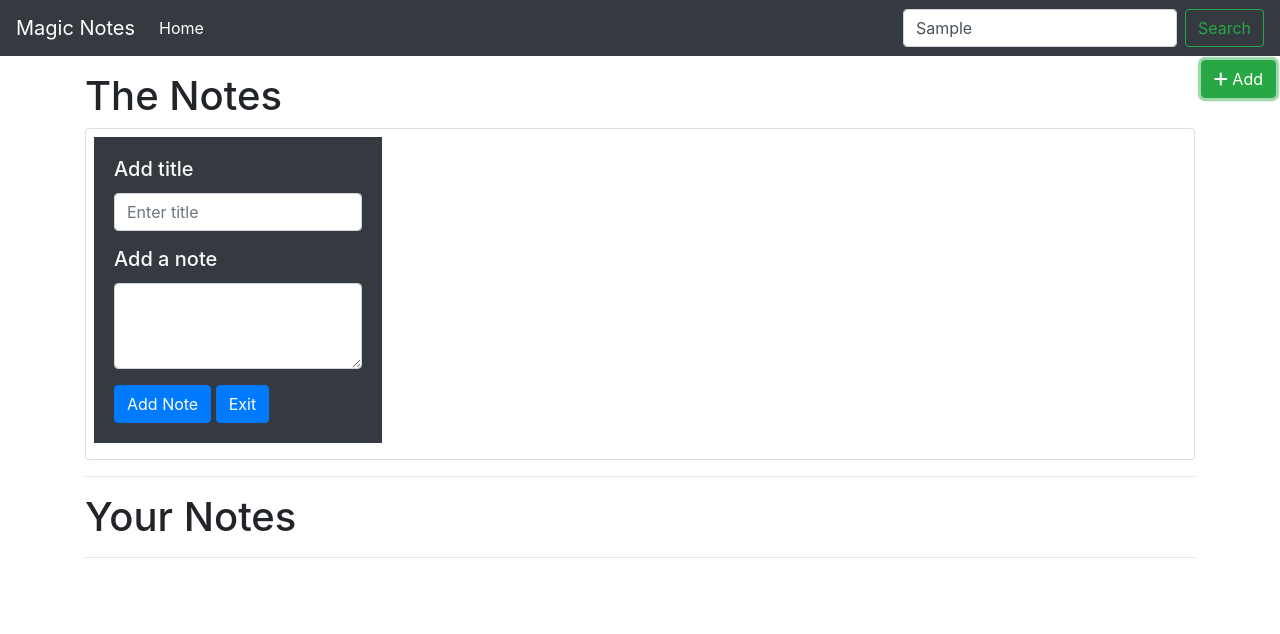
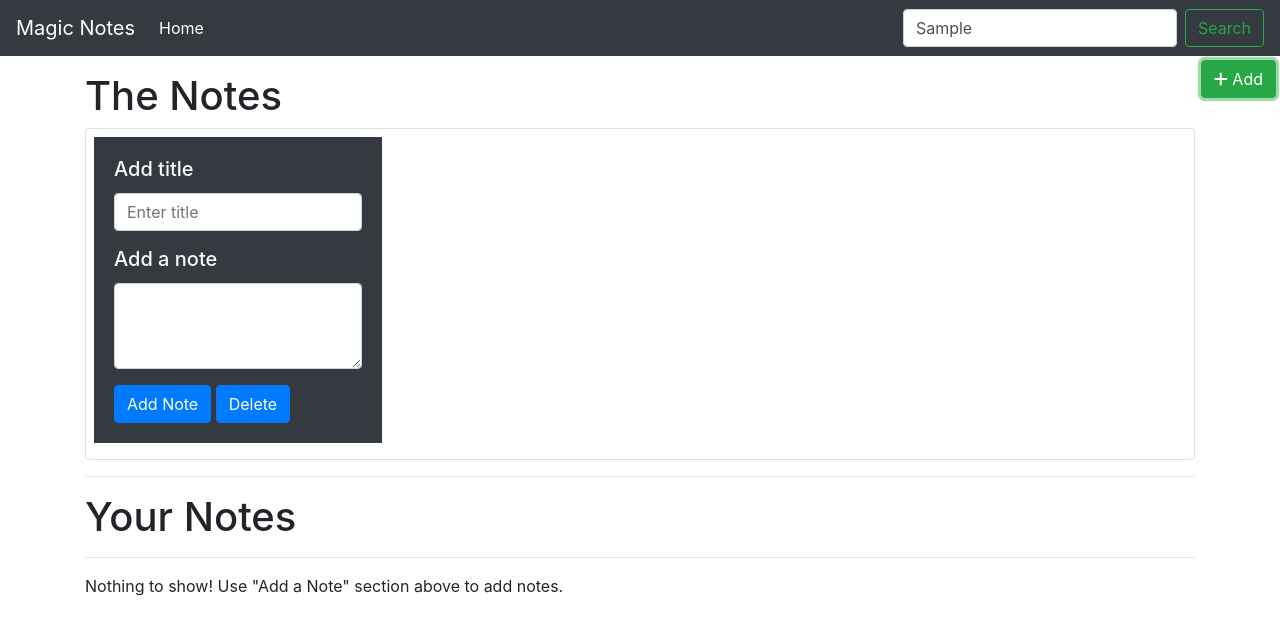
Before and after one commit to Lakshya-Lalotra/JS_NOTE, a plain HTML site: page index.html in a window 1280 px wide. Both pictures are taken after typing "Sample" into the empty fields and a click on the button "Add". Drawn offline with nearby package versions, Linux system fonts and the light colour scheme.

Commit message:
Updated index

```diff
--- a/index.html
+++ b/index.html
@@ -21,7 +21,6 @@
             <span class="navbar-toggler-icon"></span>
         </button>
 
-
         <div class="collapse navbar-collapse" id="navbarSupportedContent">
             <ul class="navbar-nav mr-auto">
                 <li class="nav-item active">
@@ -37,16 +36,22 @@
             </form>
         </div>
     </nav>
+    <form action="">
+      <button type="button" id="addItemBox" class="btn btn-success float-right mt-1 mr-1"> <i class="fas fa-plus"></i> Add</button>
+    </form>
 
-<form action="">
-    <button type="button" id="addItemBox" class="btn btn-success float-right mt-1 mr-1"> <i class="fas fa-plus"></i> Add</button>
-</form>
+
     <div class="container my-3" id="addItem" style="display:block;">
         <h1>The Notes</h1>
+
+
         <div class="card">
             <div class="my-2 mx-2 card-body text-light border-dark bg-dark  mb-3" style=" max-width: 18rem;">
                 <div class="form-group">
+
+
                     <h5 class="card-title">Add title</h5>
+
                     <input type="text" class="form-control" id="addTitle" aria-describedby="title"
                         placeholder="Enter title">
                 </div>
@@ -55,7 +60,7 @@
                     <textarea class="form-control" id="addTxt" rows="3"></textarea>
                 </div>
                 <button class="btn btn-primary" id="addBtn">Add Note</button>
-                <button class="btn btn-primary" id="ExitBtn">Exit</button>
+                <button class="btn btn-primary" id="ExitBtn">Delete</button>
             </div>
         </div>
 
@@ -91,7 +96,7 @@
     <script src="https://stackpath.bootstrapcdn.com/bootstrap/4.3.1/js/bootstrap.min.js"
         integrity="sha384-JjSmVgyd0p3pXB1rRibZUAYoIIy6OrQ6VrjIEaFf/nJGzIxFDsf4x0xIM+B07jRM"
         crossorigin="anonymous"></script>
-    <script src="js/app.js"></script>
+    <script src="app.js"></script>
 </body>
 
 </html>
```
